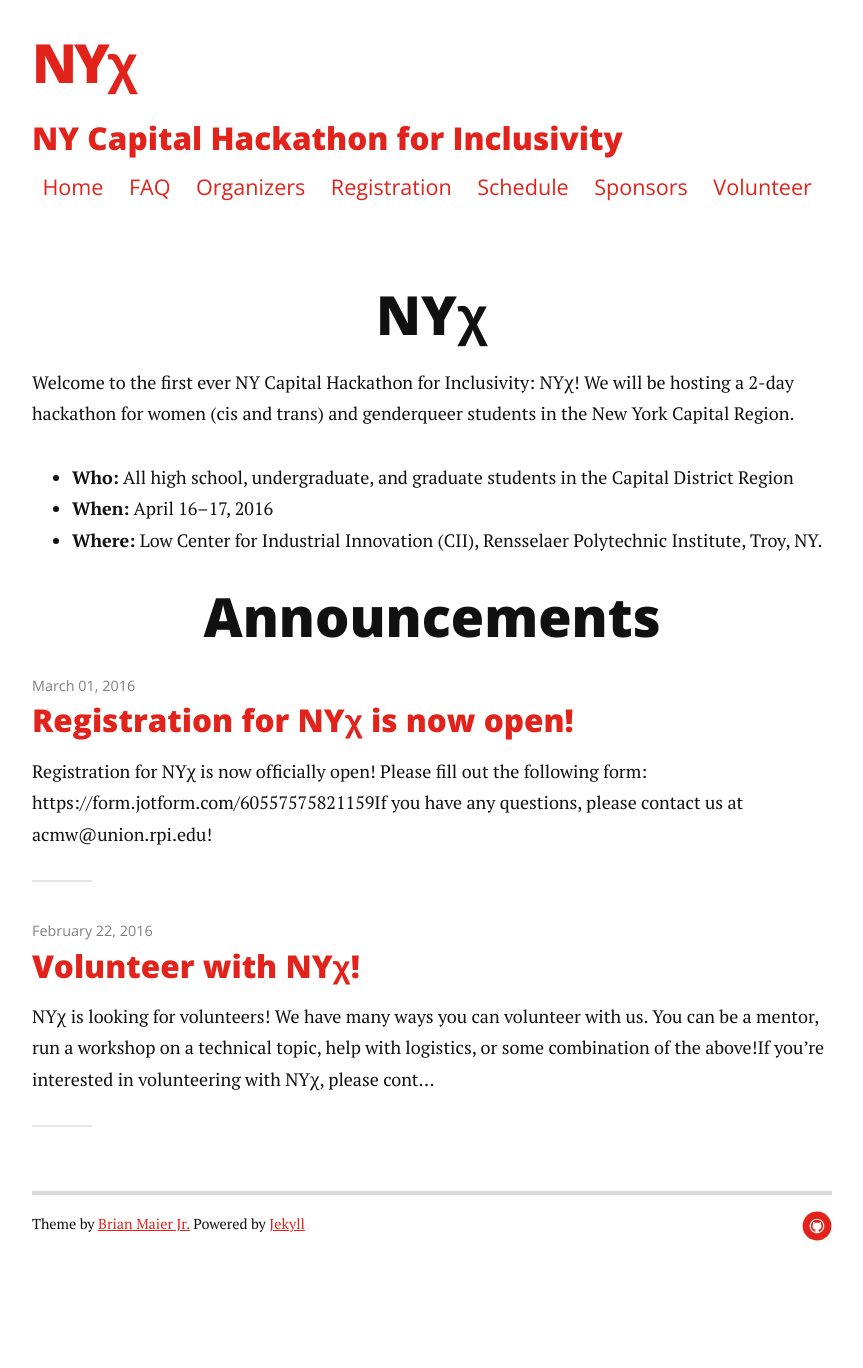
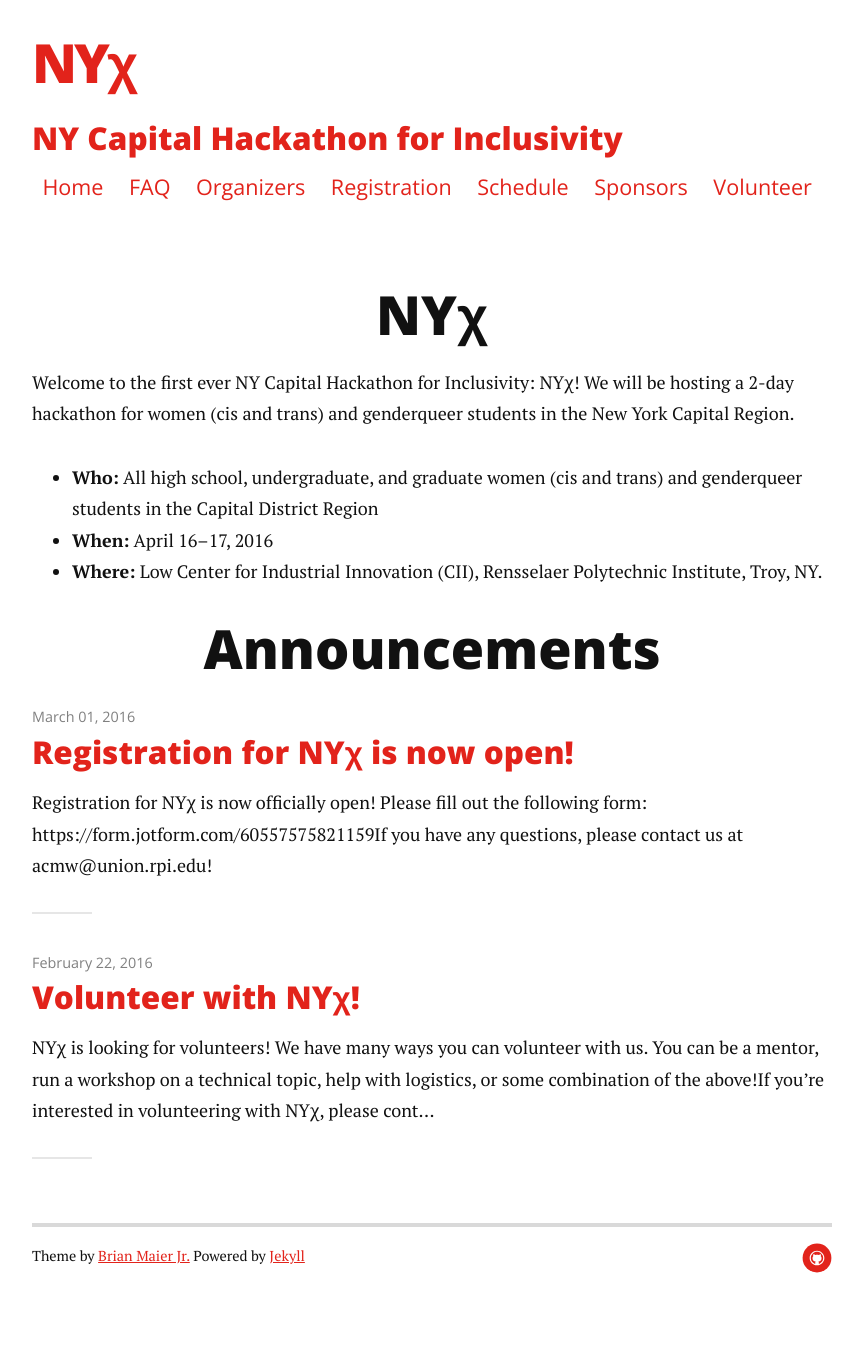
Before and after one commit to nychi/nychi.github.io, a Jekyll site: the page built from index.md, in a window 1280 px wide. Shown: the whole page, without its empty margins (208-1071 px from the left). Built offline with Jekyll 4.4.1, drawn with Linux system fonts in a browser that asks for light colours; nearby versions of some CDN libraries; before the commit the page ends 1336 px from its top, so only the background shows below that.

Commit message:
minor wording change on main page

```diff
--- a/index.md
+++ b/index.md
@@ -8,6 +8,6 @@ title: NY&chi;
 Welcome to the first ever NY Capital Hackathon for Inclusivity: NY&chi;!
 We will be hosting a 2-day hackathon for women (cis and trans) and genderqueer students in the New York Capital Region.
 
-- **Who:** All high school, undergraduate, and graduate students in the Capital District Region
+- **Who:** All high school, undergraduate, and graduate women (cis and trans) and genderqueer students in the Capital District Region
 - **When:** April 16&ndash;17, 2016
 - **Where:** Low Center for Industrial Innovation (CII), Rensselaer Polytechnic Institute, Troy, NY.
```
